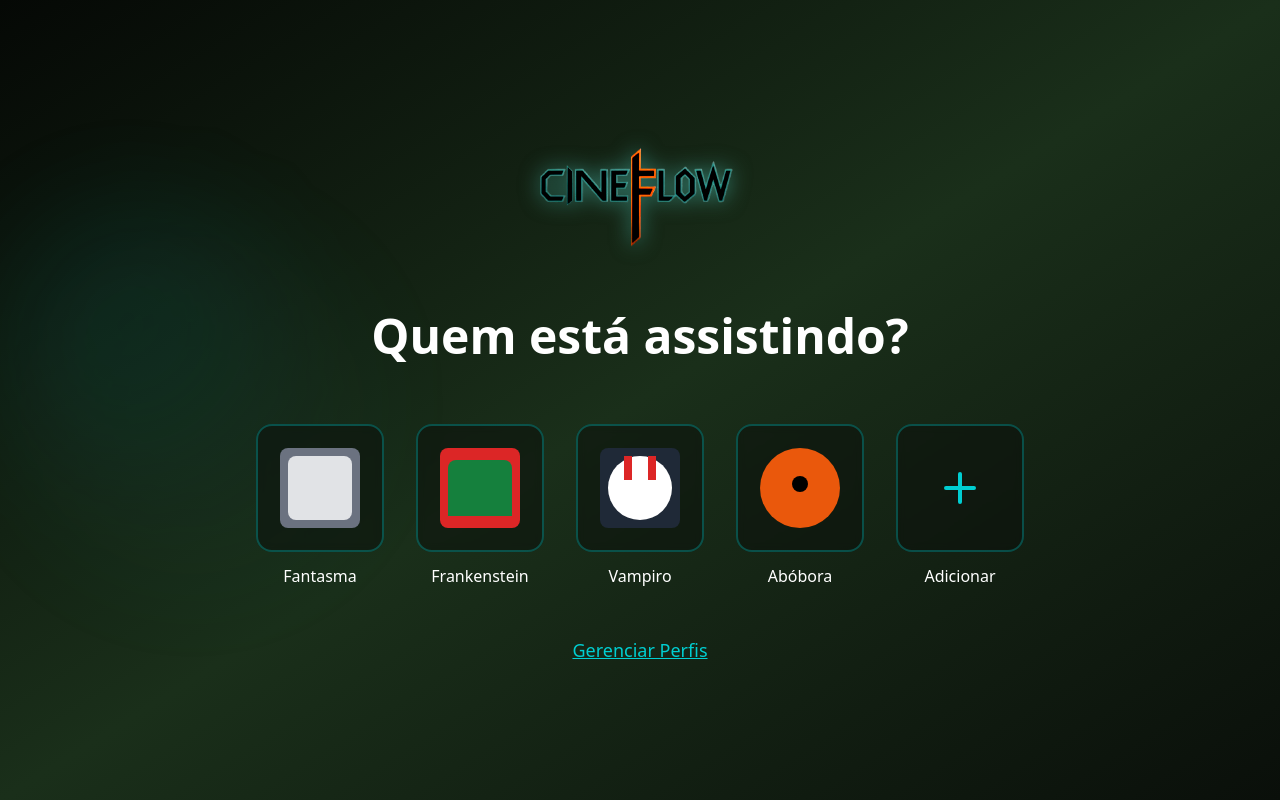
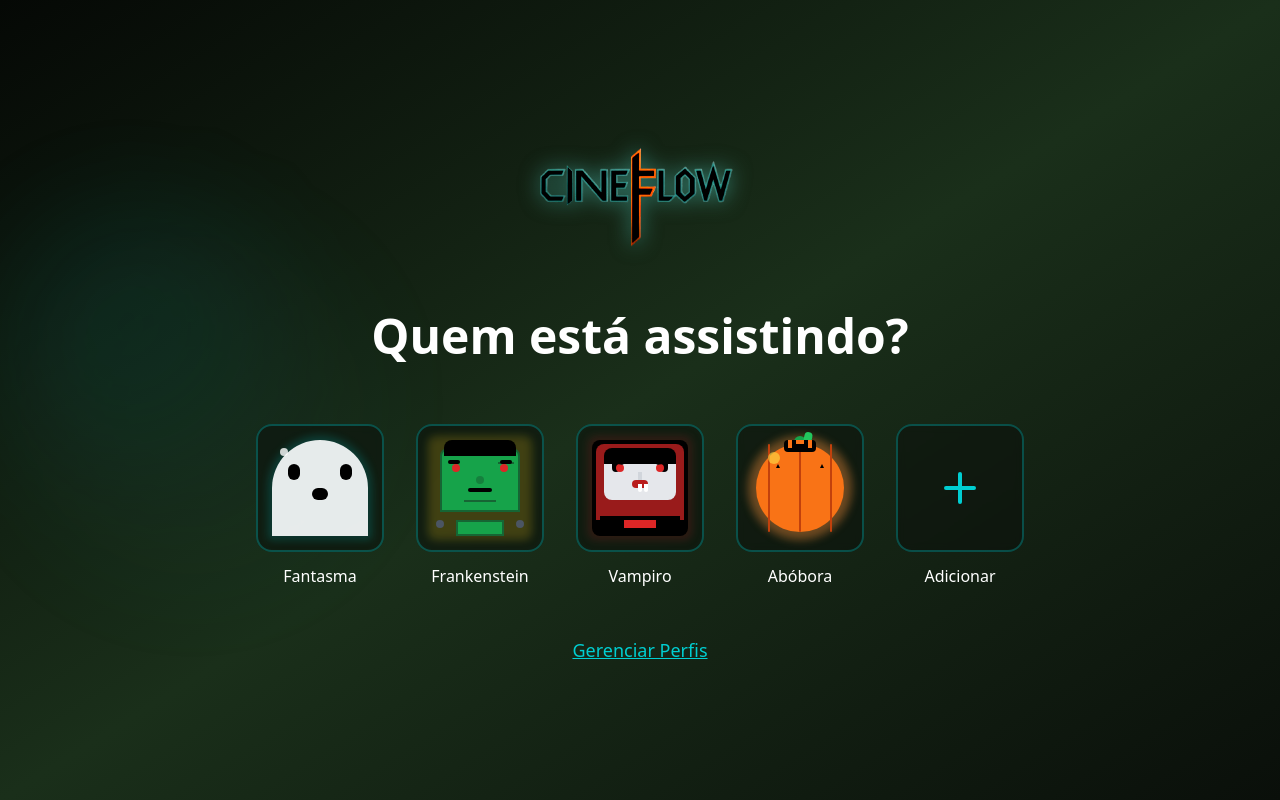
Before and after one commit to Pablolopes16/horror-haven-stream, a React (Vite) app: page /profiles in a window 1280 px wide. Built offline with nearby package versions, Linux system fonts and the light colour scheme.

Commit message:
Feat: Add detailed profile avatar drawings
Added detailed drawings for the Fantasma, Frankenstein, Vampiro, and Abobora profile avatars in the profile selection screen.

```diff
--- a/src/components/ProfileSelection.tsx
+++ b/src/components/ProfileSelection.tsx
@@ -62,6 +62,155 @@ const ProfileSelection = () => {
     // Aqui implementaríamos a tela de gerenciamento de perfis
   };
 
+  // Componente para desenhar o Fantasma
+  const GhostAvatar = () => (
+    <div className="w-24 h-24 relative">
+      {/* Corpo do fantasma */}
+      <div className="absolute inset-0 bg-white rounded-t-full opacity-90 shadow-lg">
+        {/* Base ondulada do fantasma */}
+        <div className="absolute bottom-0 left-0 right-0 h-6 bg-white">
+          <div className="absolute bottom-0 w-full h-6 bg-white"
+               style={{
+                 clipPath: 'polygon(0% 100%, 12.5% 0%, 25% 100%, 37.5% 0%, 50% 100%, 62.5% 0%, 75% 100%, 87.5% 0%, 100% 100%)'
+               }}>
+          </div>
+        </div>
+      </div>
+
+      {/* Olhos do fantasma */}
+      <div className="absolute top-6 left-4 w-3 h-4 bg-black rounded-full"></div>
+      <div className="absolute top-6 right-4 w-3 h-4 bg-black rounded-full"></div>
+
+      {/* Boca do fantasma */}
+      <div className="absolute top-12 left-1/2 transform -translate-x-1/2 w-4 h-3 bg-black rounded-full"></div>
+
+      {/* Efeito de brilho */}
+      <div className="absolute top-2 left-2 w-2 h-2 bg-white rounded-full opacity-80"></div>
+
+      {/* Sombra fantasmagórica */}
+      <div className="absolute -inset-1 bg-terror-aqua/20 rounded-t-full blur-sm -z-10"></div>
+    </div>
+  );
+
+  // Componente para desenhar o Frankenstein
+  const FrankensteinAvatar = () => (
+    <div className="w-24 h-24 relative">
+      {/* Cabeça */}
+      <div className="absolute top-2 left-2 right-2 h-16 bg-green-600 rounded-t-lg border-2 border-green-800">
+        {/* Cicatrizes */}
+        <div className="absolute top-1 left-1 w-6 h-0.5 bg-green-800"></div>
+        <div className="absolute top-3 right-1 w-4 h-0.5 bg-green-800"></div>
+        <div className="absolute bottom-2 left-1/2 transform -translate-x-1/2 w-8 h-0.5 bg-green-800"></div>
+      </div>
+
+      {/* Cabelo/topo da cabeça */}
+      <div className="absolute top-0 left-3 right-3 h-4 bg-black rounded-t-lg"></div>
+
+      {/* Olhos */}
+      <div className="absolute top-6 left-5 w-2 h-2 bg-red-600 rounded-full"></div>
+      <div className="absolute top-6 right-5 w-2 h-2 bg-red-600 rounded-full"></div>
+
+      {/* Sobrancelhas */}
+      <div className="absolute top-5 left-4 w-3 h-1 bg-black rounded"></div>
+      <div className="absolute top-5 right-4 w-3 h-1 bg-black rounded"></div>
+
+      {/* Nariz */}
+      <div className="absolute top-9 left-1/2 transform -translate-x-1/2 w-2 h-2 bg-green-700 rounded"></div>
+
+      {/* Boca */}
+      <div className="absolute top-12 left-1/2 transform -translate-x-1/2 w-6 h-1 bg-black rounded"></div>
+
+      {/* Parafusos no pescoço */}
+      <div className="absolute bottom-2 left-1 w-2 h-2 bg-gray-600 rounded-full"></div>
+      <div className="absolute bottom-2 right-1 w-2 h-2 bg-gray-600 rounded-full"></div>
+
+      {/* Pescoço */}
+      <div className="absolute bottom-0 left-6 right-6 h-4 bg-green-600 border-2 border-green-800"></div>
+
+      {/* Efeito elétrico */}
+      <div className="absolute -inset-1 bg-yellow-400/20 rounded-lg blur-sm -z-10"></div>
+    </div>
+  );
+
+  // Componente para desenhar o Vampiro
+  const VampireAvatar = () => (
+    <div className="w-24 h-24 relative">
+      {/* Capa */}
+      <div className="absolute inset-0 bg-black rounded-lg"></div>
+      <div className="absolute top-1 left-1 right-1 bottom-4 bg-red-800 rounded-t-lg"></div>
+
+      {/* Rosto */}
+      <div className="absolute top-3 left-3 right-3 h-12 bg-gray-200 rounded-lg">
+        {/* Cabelo */}
+        <div className="absolute -top-1 left-0 right-0 h-4 bg-black rounded-t-lg"></div>
+        <div className="absolute -top-1 left-2 w-2 h-6 bg-black rounded"></div>
+        <div className="absolute -top-1 right-2 w-2 h-6 bg-black rounded"></div>
+      </div>
+
+      {/* Olhos vermelhos */}
+      <div className="absolute top-6 left-6 w-2 h-2 bg-red-600 rounded-full"></div>
+      <div className="absolute top-6 right-6 w-2 h-2 bg-red-600 rounded-full"></div>
+
+      {/* Sobrancelhas angulares */}
+      <div className="absolute top-5 left-5 w-3 h-1 bg-black rounded transform rotate-12"></div>
+      <div className="absolute top-5 right-5 w-3 h-1 bg-black rounded transform -rotate-12"></div>
+
+      {/* Nariz */}
+      <div className="absolute top-8 left-1/2 transform -translate-x-1/2 w-1 h-2 bg-gray-300"></div>
+
+      {/* Boca com presas */}
+      <div className="absolute top-10 left-1/2 transform -translate-x-1/2 w-4 h-2 bg-red-700 rounded"></div>
+      <div className="absolute top-11 left-1/2 transform -translate-x-1/2 -translate-x-1 w-1 h-2 bg-white rounded-b"></div>
+      <div className="absolute top-11 left-1/2 transform -translate-x-1/2 translate-x-1 w-1 h-2 bg-white rounded-b"></div>
+
+      {/* Colarinho da capa */}
+      <div className="absolute bottom-2 left-2 right-2 h-3 bg-black"></div>
+      <div className="absolute bottom-2 left-1/2 transform -translate-x-1/2 w-8 h-2 bg-red-600"></div>
+
+      {/* Efeito sombrio */}
+      <div className="absolute -inset-1 bg-red-900/30 rounded-lg blur-sm -z-10"></div>
+    </div>
+  );
+
+  // Componente para desenhar a Abóbora
+  const PumpkinAvatar = () => (
+    <div className="w-24 h-24 relative">
+      {/* Corpo da abóbora */}
+      <div className="absolute inset-1 bg-orange-500 rounded-full">
+        {/* Linhas da abóbora */}
+        <div className="absolute top-0 bottom-0 left-3 w-0.5 bg-orange-700 rounded-full"></div>
+        <div className="absolute top-0 bottom-0 left-1/2 transform -translate-x-1/2 w-0.5 bg-orange-700 rounded-full"></div>
+        <div className="absolute top-0 bottom-0 right-3 w-0.5 bg-orange-700 rounded-full"></div>
+      </div>
+
+      {/* Cabo da abóbora */}
+      <div className="absolute -top-1 left-1/2 transform -translate-x-1/2 w-3 h-4 bg-green-600 rounded-t-lg"></div>
+      <div className="absolute -top-2 left-1/2 transform -translate-x-1/2 translate-x-1 w-2 h-3 bg-green-500 rounded transform rotate-12"></div>
+
+      {/* Olhos triangulares */}
+      <div className="absolute top-6 left-6 w-0 h-0 border-l-2 border-r-2 border-b-4 border-transparent border-b-black"></div>
+      <div className="absolute top-6 right-6 w-0 h-0 border-l-2 border-r-2 border-b-4 border-transparent border-b-black"></div>
+
+      {/* Nariz triangular */}
+      <div className="absolute top-10 left-1/2 transform -translate-x-1/2 w-0 h-0 border-l-2 border-r-2 border-b-3 border-transparent border-b-black"></div>
+
+      {/* Boca assombrada */}
+      <div className="absolute top-13 left-1/2 transform -translate-x-1/2 w-8 h-3 bg-black rounded">
+        {/* Dentes irregulares */}
+        <div className="absolute top-0 left-1 w-1 h-2 bg-orange-500"></div>
+        <div className="absolute top-0 left-3 w-1 h-1 bg-orange-500"></div>
+        <div className="absolute top-0 right-3 w-1 h-1 bg-orange-500"></div>
+        <div className="absolute top-0 right-1 w-1 h-2 bg-orange-500"></div>
+      </div>
+
+      {/* Brilho */}
+      <div className="absolute top-3 left-4 w-3 h-3 bg-yellow-300 rounded-full opacity-60"></div>
+
+      {/* Efeito de luz interna */}
+      <div className="absolute -inset-1 bg-orange-400/40 rounded-full blur-sm -z-10"></div>
+    </div>
+  );
+
   return (
     <div className="min-h-screen flex items-center justify-center relative overflow-hidden">
       {/* Background com gradiente verde água igual ao login */}
@@ -100,29 +249,11 @@ const ProfileSelection = () => {
               }`}
             >
               <div className="w-32 h-32 bg-terror-dark/50 border-2 border-terror-aqua/30 rounded-2xl flex items-center justify-center overflow-hidden backdrop-blur-sm">
-                {/* Usando as mesmas imagens do protótipo */}
-                {profile.id === '1' && (
-                  <div className="w-20 h-20 bg-gray-500 rounded-lg flex items-center justify-center">
-                    <div className="w-16 h-16 bg-white rounded-lg opacity-80"></div>
-                  </div>
-                )}
-                {profile.id === '2' && (
-                  <div className="w-20 h-20 bg-red-600 rounded-lg flex items-center justify-center">
-                    <div className="w-16 h-14 bg-green-700 rounded-t-lg"></div>
-                  </div>
-                )}
-                {profile.id === '3' && (
-                  <div className="w-20 h-20 bg-gray-800 rounded-lg flex items-center justify-center relative">
-                    <div className="w-16 h-16 bg-white rounded-full"></div>
-                    <div className="absolute top-2 left-6 w-2 h-6 bg-red-600"></div>
-                    <div className="absolute top-2 right-6 w-2 h-6 bg-red-600"></div>
-                  </div>
-                )}
-                {profile.id === '4' && (
-                  <div className="w-20 h-20 bg-orange-600 rounded-full flex items-center justify-center">
-                    <div className="w-4 h-4 bg-black rounded-full mb-2"></div>
-                  </div>
-                )}
+                {/* Renderizando os avatares detalhados */}
+                {profile.id === '1' && <GhostAvatar />}
+                {profile.id === '2' && <FrankensteinAvatar />}
+                {profile.id === '3' && <VampireAvatar />}
+                {profile.id === '4' && <PumpkinAvatar />}
               </div>
               <p className="text-white mt-3 font-medium">{profile.name}</p>
             </div>
```
